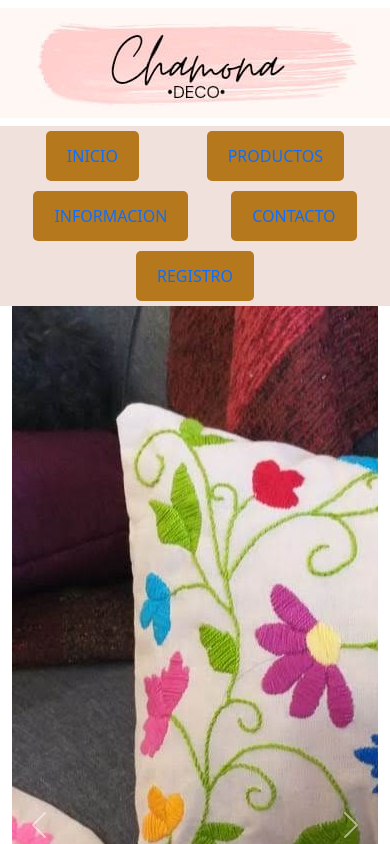
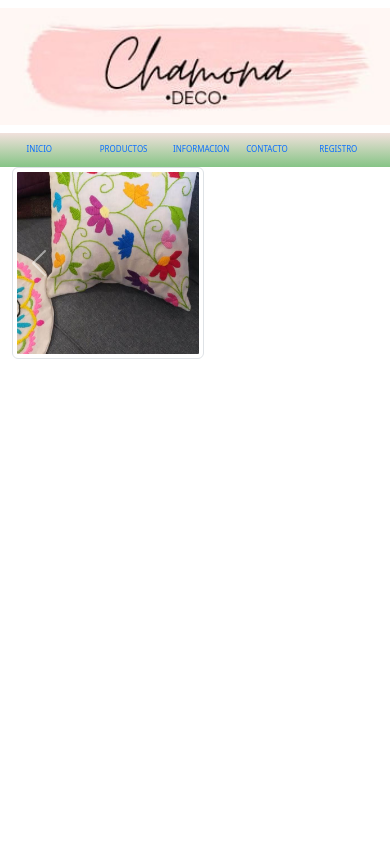
Before and after one commit to acostajluism/chamona-deco-acostajoseluis, a website: page paginas/productos.html in a window 390 px wide. Shown: the top 844 px of the page. Drawn offline with nearby package versions, Linux system fonts and the light colour scheme.

Commit message:
Add files via upload

```diff
--- a/paginas/productos.html
+++ b/paginas/productos.html
@@ -46,17 +46,17 @@
                     <div class="carousel-inner card-imagen">
 
                         <div class="carousel-item active card-imagen">
-                          <img src="../Imagenes/fundacuadrada.jpg" alt="FC" >
+                          <img class="img-thumbnail" src="../Imagenes/fundacuadrada.jpg" alt="FC" >
                         </div>
 
 
                         <div class="carousel-item card-imagen">
-                          <img src="../Imagenes/fundaredonda.jpg" alt="FR">
+                          <img class="img-thumbnail" src="../Imagenes/fundaredonda.jpg" alt="FR">
                         </div>
 
 
                         <div class="carousel-item card-imagen">
-                          <img src="../Imagenes/caminito.jpeg" alt="CA">
+                          <img class="img-thumbnail" src="../Imagenes/caminito.jpeg" alt="CA">
                         </div>
 
                       </div>
--- a/styles-css/main.css
+++ b/styles-css/main.css
@@ -1,22 +1,4 @@
-nav {
-  background-color: #f1e1dc;
-}
-nav ul li {
-  margin: 5px;
-  padding: 5px;
-  margin-bottom: 5px;
-  background-color: rgb(182, 120, 28);
-  border-radius: 5px;
-}
-nav ul li a {
-  font-size: 20px;
-  text-decoration: none;
-  color: #15182c;
-}
-nav ul li a:hover {
-  font-weight: bold;
-  color: #1025af;
-}
+/*-----------------Clases generales--------------------*/
 
 header {
   background-color: #fff7f4;
@@ -40,27 +22,7 @@ nav ul li {
   border-radius: 5px;
 }
 nav ul li a {
-  font-size: 20px;
-  text-decoration: none;
-  color: #15182c;
-}
-nav ul li a:hover {
-  font-weight: bold;
-  color: #1025af;
-}
-
-nav {
-  background-color: #f1e1dc;
-}
-nav ul li {
-  margin: 5px;
-  padding: 5px;
-  margin-bottom: 5px;
-  background-color: rgb(182, 120, 28);
-  border-radius: 5px;
-}
-nav ul li a {
-  font-size: 20px;
+  font-size: 15px;
   text-decoration: none;
   color: #15182c;
 }
@@ -86,5 +48,91 @@ footer ul li span:hover, footer ul li a:hover {
   color: #1025af;
 }
 
+/*-------------------Clases especiales-----------------*/
+
+section#productos {
+  background-color: #64ebed1f;
+}
+
+.card-productos {
+  background-color: #d1e7dd;
+  border: 01px solid rgba(0, 0, 0, 0.42);
+  color: #8d745f;
+  width: 25em;
+  margin: 1rem;
+  height: 30em;
+}
+
+.card-imagen {
+  width: 20rem;
+  height: 20rem;
+  overflow: hidden;
+}
+
+.card-imagen img {
+  width: 100%;
+  height: 100%;
+  object-fit: cover;
+}
+
+.button {
+  background-color: #A64208;
+  color: #F3F9F7;
+  padding: 0.5rem;
+  border-radius: 5px;
+}
+
+/*--------------------Animaciones----------------------*/
+
+.card-productos {
+  transition: background-color 1s;
+}
+
+.card-productos:hover {
+  background-color: #b7daca;
+  transform: scale(1.05, 1.05);
+  border-radius: 05px;
+  border: 1.2px solid rgb(0, 0, 0);
+}
+
+nav {
+  background-image: linear-gradient(#f1e1dc, rgb(134, 196, 134));
+}
+
+/*--------------------Media Queries-------------------*/
+
+@media screen and (min-width: 320px) and (max-width: 480px) {
+
+  .card-productos {
+    width: 18em;
+    margin: 1rem;
+    height: 23em;
+  }
+
+  .card-imagen {
+    width: 12rem;
+    height: 12rem
+  }
+
+  nav ul li {
+    margin: 1px;
+    padding: 2px;
+    width: 3em;
+    height: 2em;
+    background-color: transparent;
+  }
+
+  nav ul li a {
+    font-size: 0.5rem !important;
+    padding: 0 !important;
+    padding-top: 15% !important;
+  }
+
+  header img {
+    width: 100%;
+    height: 100%;
+  }
+
+}
 
 /*# sourceMappingURL=main.css.map */
--- /dev/null
+++ b/styles-scss/main.css
@@ -0,0 +1,87 @@
+nav {
+  background-color: #f1e1dc;
+}
+nav ul li {
+  margin: 5px;
+  padding: 5px;
+  margin-bottom: 5px;
+  background-color: rgb(182, 120, 28);
+  border-radius: 5px;
+}
+nav ul li a {
+  font-size: 20px;
+  text-decoration: none;
+  color: #15182c;
+}
+nav ul li a:hover {
+  font-weight: bold;
+  color: #1025af;
+}
+
+header {
+  background-color: #fff7f4;
+  margin: 0.5rem;
+  padding: 0.5rem;
+}
+header img {
+  display: block;
+  margin-left: auto;
+  margin-right: auto;
+}
+
+nav {
+  background-color: #f1e1dc;
+}
+nav ul li {
+  margin: 5px;
+  padding: 5px;
+  margin-bottom: 5px;
+  background-color: rgb(182, 120, 28);
+  border-radius: 5px;
+}
+nav ul li a {
+  font-size: 20px;
+  text-decoration: none;
+  color: #15182c;
+}
+nav ul li a:hover {
+  font-weight: bold;
+  color: #1025af;
+}
+
+nav {
+  background-color: #f1e1dc;
+}
+nav ul li {
+  margin: 5px;
+  padding: 5px;
+  margin-bottom: 5px;
+  background-color: rgb(182, 120, 28);
+  border-radius: 5px;
+}
+nav ul li a {
+  font-size: 20px;
+  text-decoration: none;
+  color: #15182c;
+}
+nav ul li a:hover {
+  font-weight: bold;
+  color: #1025af;
+}
+
+footer {
+  background-color: #808080;
+  margin: 0.5rem;
+  padding: 0.5rem;
+}
+footer ul {
+  list-style-type: none;
+}
+footer ul li span, footer ul li a {
+  text-decoration: none;
+  color: #15182c;
+}
+footer ul li span:hover, footer ul li a:hover {
+  font-weight: bold;
+  color: #1025af;
+}/*# sourceMappingURL=main.css.map */
```
Also changed, not shown: index.html (+10 -4 lines), 1 other file.
